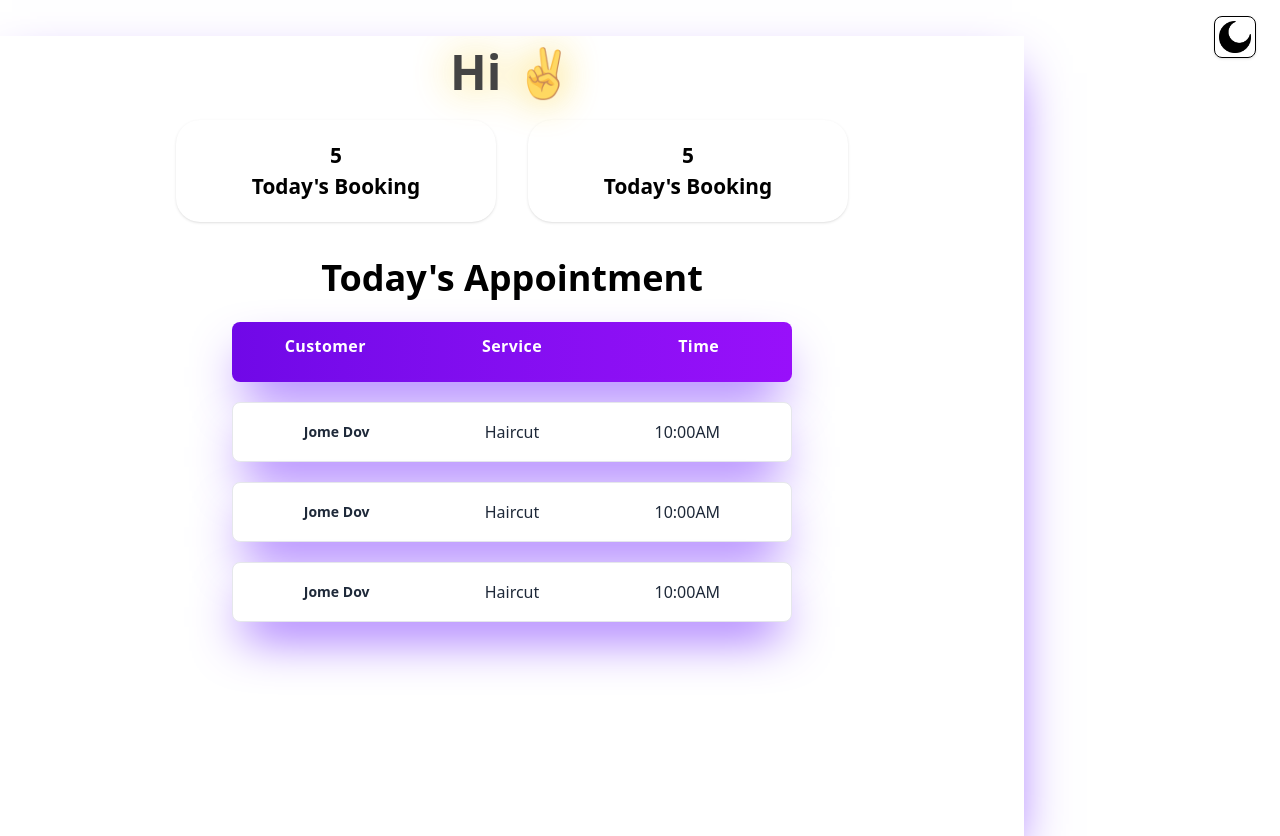
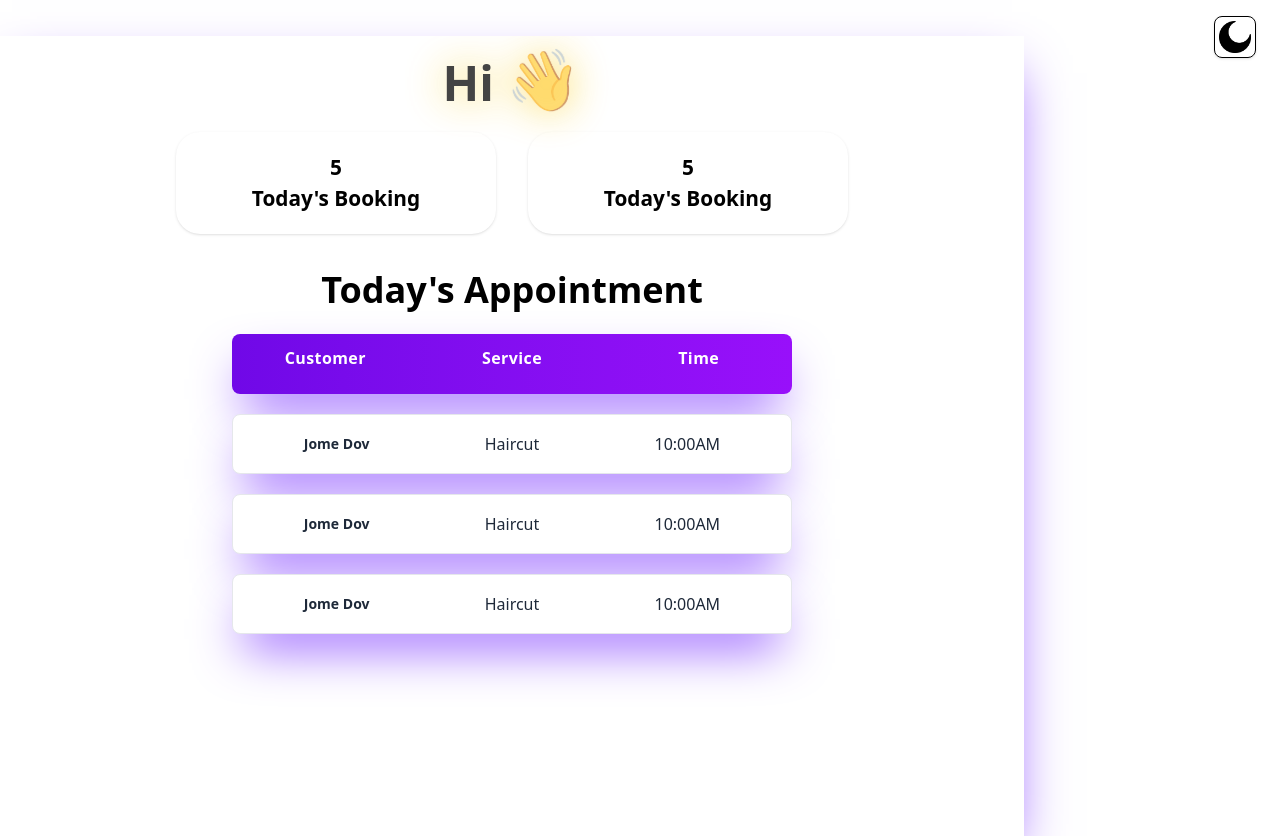
Before and after one commit to CodeArt001/Appointment, a React (Vite) app: page /dashboard in a window 1280 px wide. Built offline with nearby package versions, Linux system fonts and the light colour scheme.

Commit message:
initial commit

```diff
--- a/src/components/Dashboard.jsx
+++ b/src/components/Dashboard.jsx
@@ -14,7 +14,10 @@ const Dashboard = () => {
     <div className="lg:w-[80%] md:w-full w-full  shadow-2xl shadow-violet-500 min-h-screen px-5 pb-10 overflow-y-auto mt-9 ">
       <div className="flex flex-col  text-center  py-3 gap-3  ">
         <p className="lg:text-5xl md:text-5xl text-2xl  font-Neue font-bold animate-pulse drop-shadow-[0_0_20px_#facc15] ">
-          Hi {""} {businessName} ✌️
+          Hi {""} {businessName}{" "}
+          <span className="animate-wiggle inline-block lg:text-6xl md:text-7xl text-3xl">
+            👋
+          </span>
         </p>
         <div className=" lg:flex lg:flex-row flex flex-col lg:gap-8 md:gap-8  gap-5 items-center justify-center font-bold lg:text-[1.3rem] md:text-[2rem] text-[1rem] mt-3 dark:text-black">
           <div className="flex flex-col items-center border-white shadow bg-white px-4 py-5 rounded-3xl lg:[w-0] w-[13rem] md:w-[20rem] ">
--- a/src/index.css
+++ b/src/index.css
@@ -13,3 +13,20 @@
   src: url("/fonts/neue-regrade-2.otf") format("opentype");
   font-weight: 700; /* Bold */
 }
+
+@theme {
+  --animate-wiggle: wiggle 2s ease-in-out infinite;
+  @keyframes wiggle {
+    0% {
+      opacity: 0;
+      transform: rotate(-5deg);
+    }
+    50% {
+      transform: rotate(5deg);
+    }
+    100% {
+      opacity: 1;
+      transform: rotate(-5deg);
+    }
+  }
+}
--- a/tailwind.config.js
+++ b/tailwind.config.js
@@ -7,7 +7,7 @@ module.exports = {
       keyframes: {
         glow: {
           "0%, 100%": {
-            boxShadow: "0 0 15px 3px rgba(139, 92, 246, 0.5)", // violet-500
+            boxShadow: "0 0 15px 3px rgba(139, 92, 246, 0.5)",
           },
           "50%": {
             boxShadow: "0 0 25px 8px rgba(139, 92, 246, 0.8)",
@@ -19,7 +19,7 @@ module.exports = {
       },
 
       fontFamily: {
-        neue: ["Neue-Regrade", "sans-serif"], // 👈 custom font
+        neue: ["Neue-Regrade", "sans-serif"],
       },
     },
   },
```
